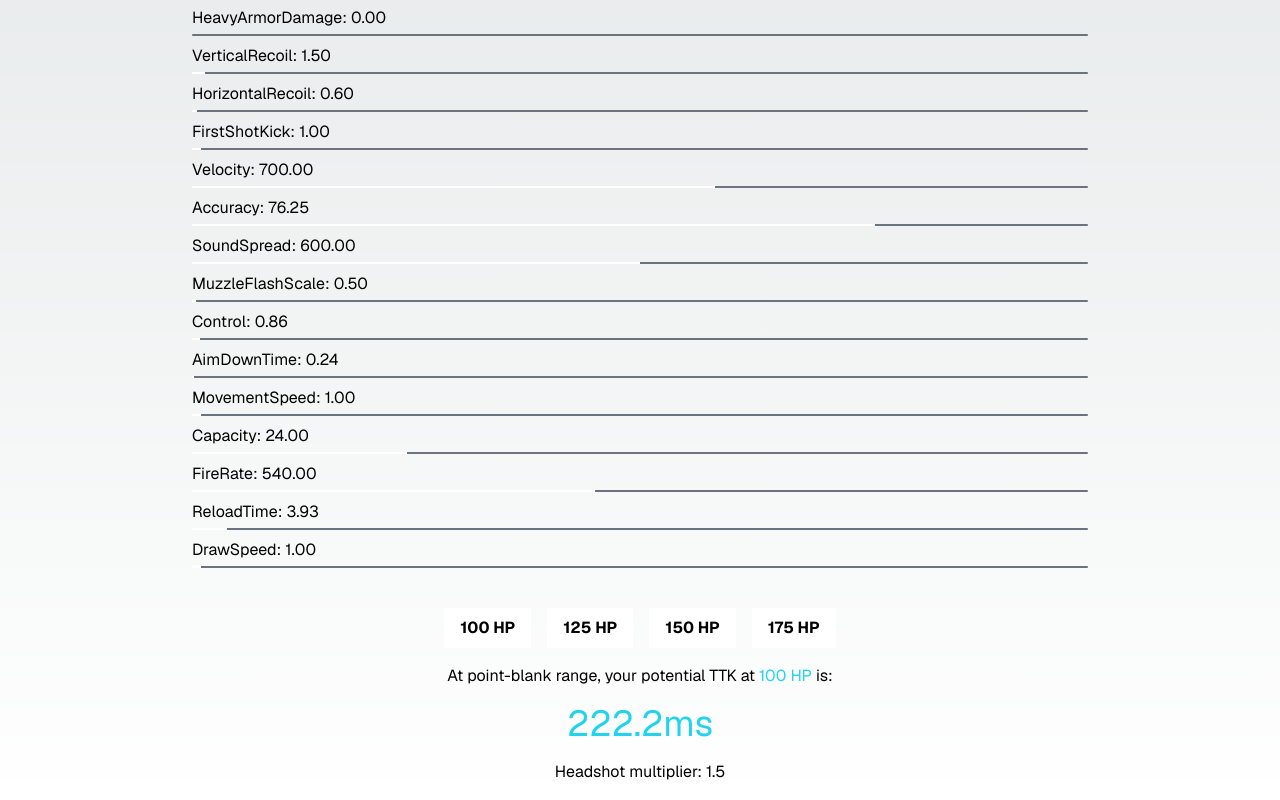
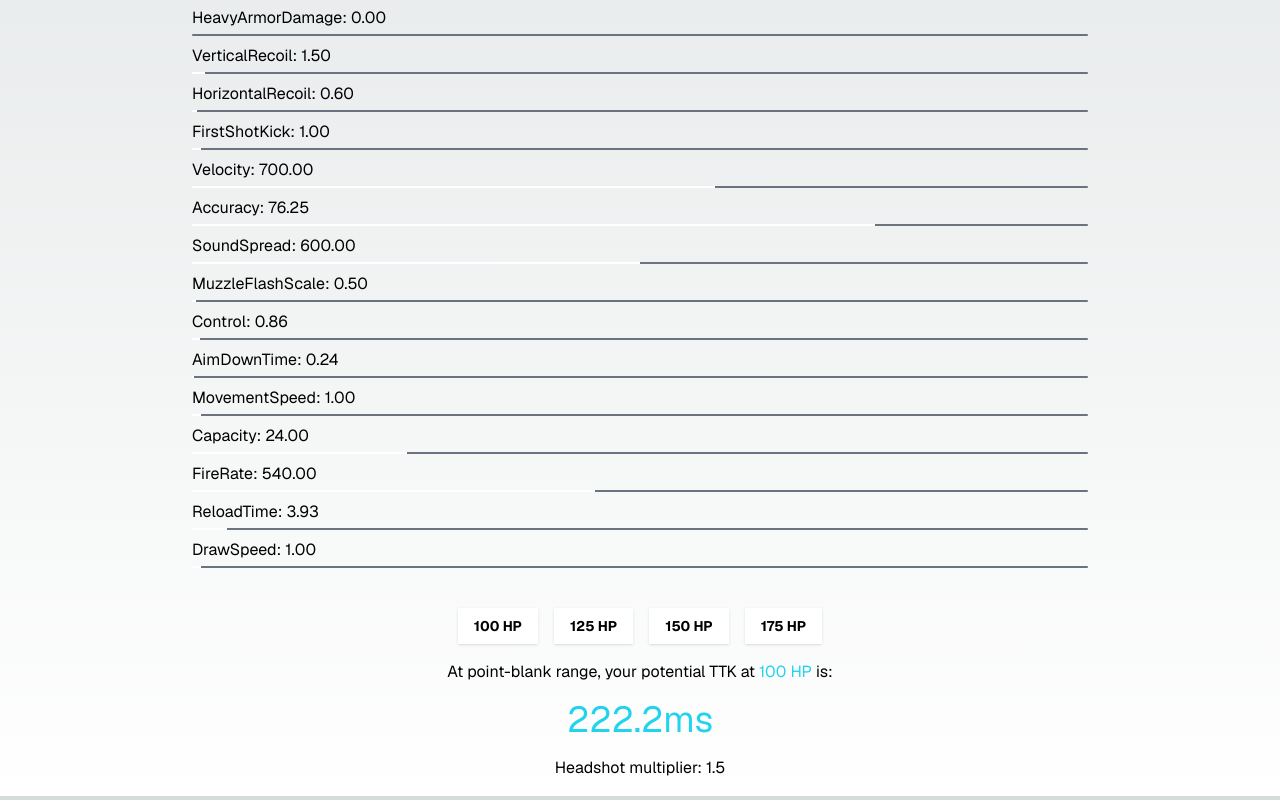
Before and after one commit to sidneifjr/battlebit-arsenal, a Next.js app: page /weapons/ak-15 in a window 1280 px wide. Shown: the part 738-1538 px from the top of the page. Built offline with nearby package versions, Linux system fonts and the light colour scheme.

Commit message:
fix: substitui button nativo pelo proveniente do shadcn

```diff
--- a/src/components/ttk-calculator.tsx
+++ b/src/components/ttk-calculator.tsx
@@ -1,5 +1,6 @@
 import { useState } from 'react'
 import { v4 as uuidv4 } from 'uuid'
+import { Button } from './ui/button'
 
 interface Calculator {
   damage: number
@@ -52,13 +53,13 @@ export const TTKCalculator = ({ damage, fireRate, category }: Calculator) => {
       <div className="mb-4 flex justify-center gap-4">
         {healthOptions.map((item: number) => {
           return (
-            <button
+            <Button
               key={uuidv4()}
               className="bg-white text-black font-bold py-2 px-4 hover:bg-slate-200/90 transition"
               onClick={() => handleHealth(item)}
             >
               {item} HP
-            </button>
+            </Button>
           )
         })}
       </div>
```
